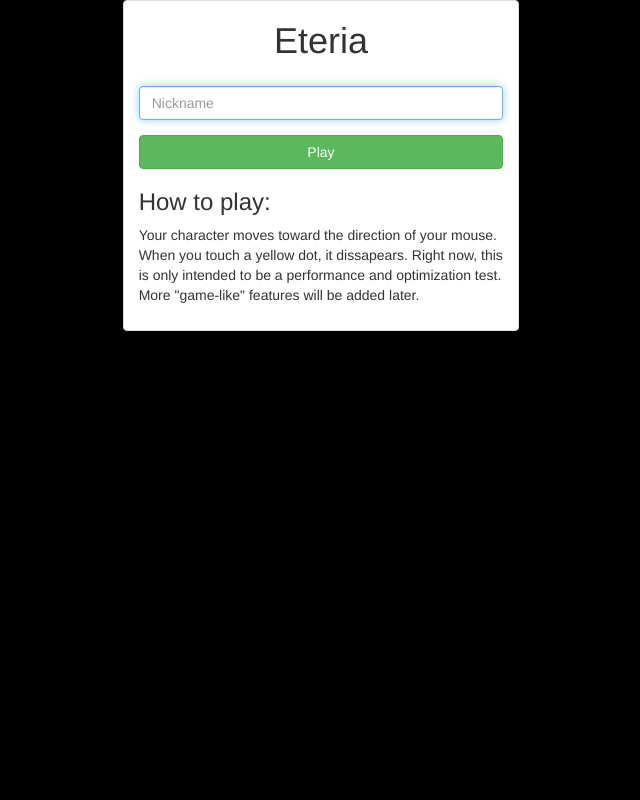
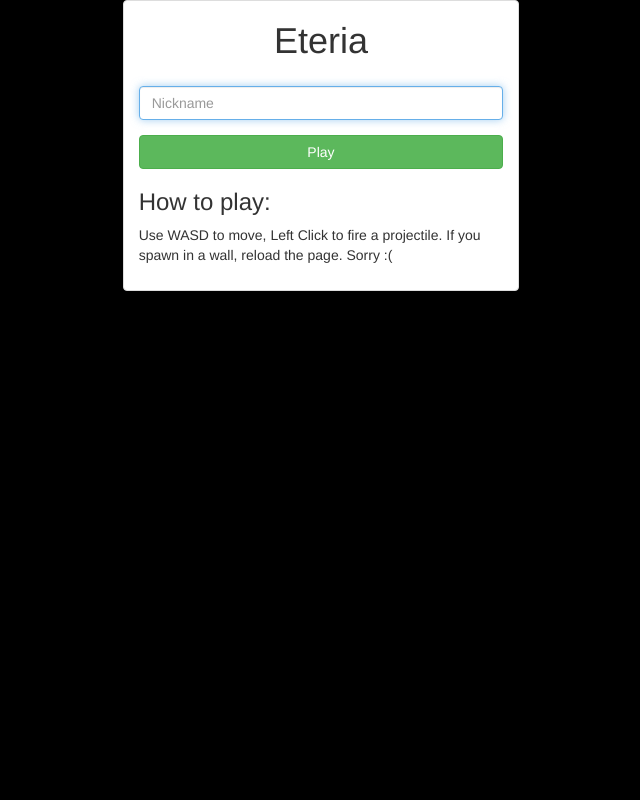
Before and after one commit to dpleshkov/eteria, a Python web app: template templates/index2.html in a window 1280 px wide; the page is wider, and only the part inside the window is pictured. Shown: that part, without its empty margins (319-959 px from the left). Run offline with Jinja, Linux system fonts and the light colour scheme; the template is opened without the code that fills it, so the values that code supplies are empty; some libraries are stand-ins or nearby versions.

Commit message:
added WASD movement

```diff
--- a/templates/index2.html
+++ b/templates/index2.html
@@ -33,10 +33,8 @@
                             <button type="submit" class="btn btn-success" style="width: 100%">Play</button>
                         </form>
                         <h3>How to play:</h3>
-                        <p>Your character moves toward the direction of your mouse.
-                            When you touch a yellow dot, it dissapears.
-                            Right now, this is only intended to be a performance and optimization test.
-                            More "game-like" features will be added later.</p>
+                        <p>Use WASD to move, Left Click to fire a projectile.
+                        If you spawn in a wall, reload the page. Sorry :(</p>
                     </div>
                 </div>
             </div>
```
